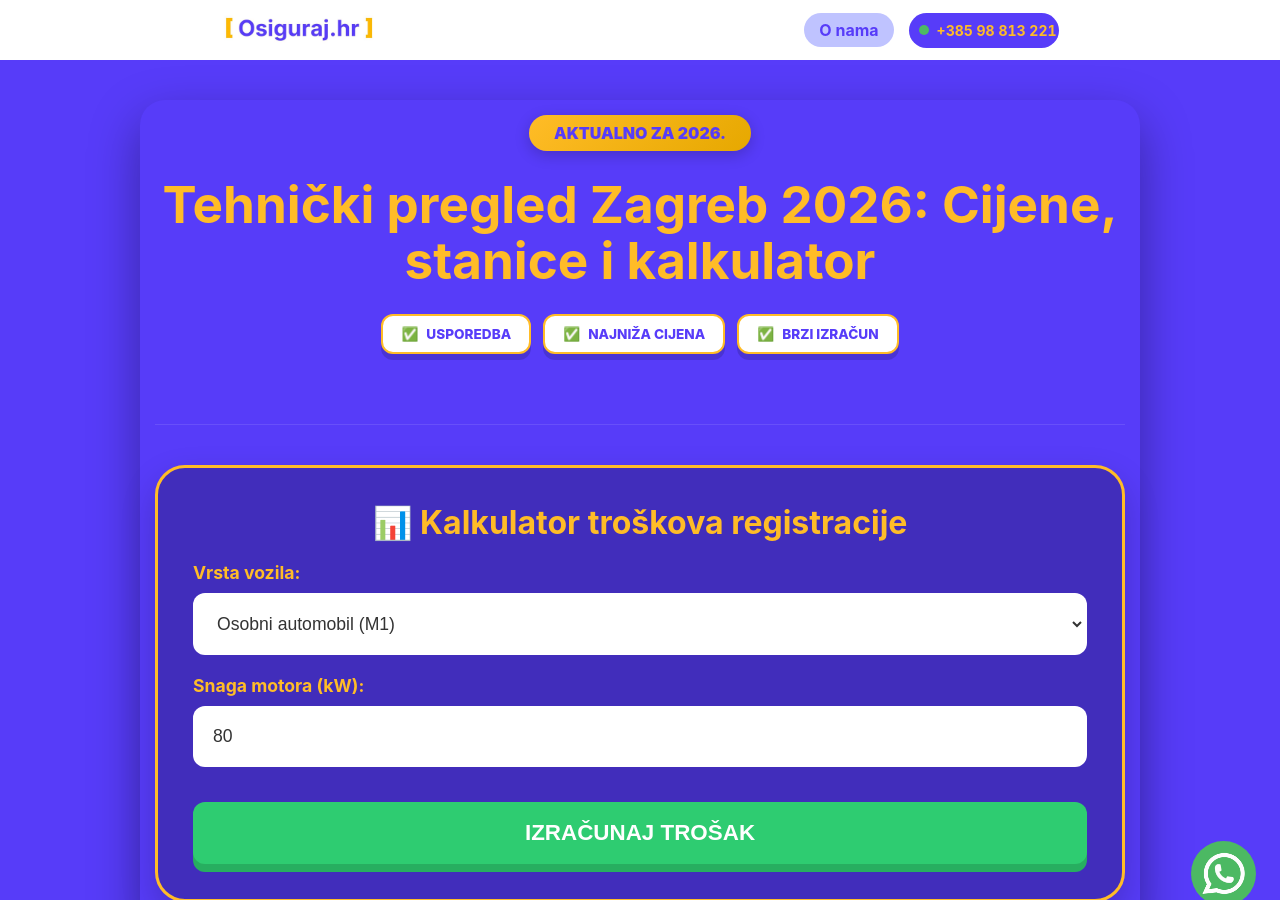
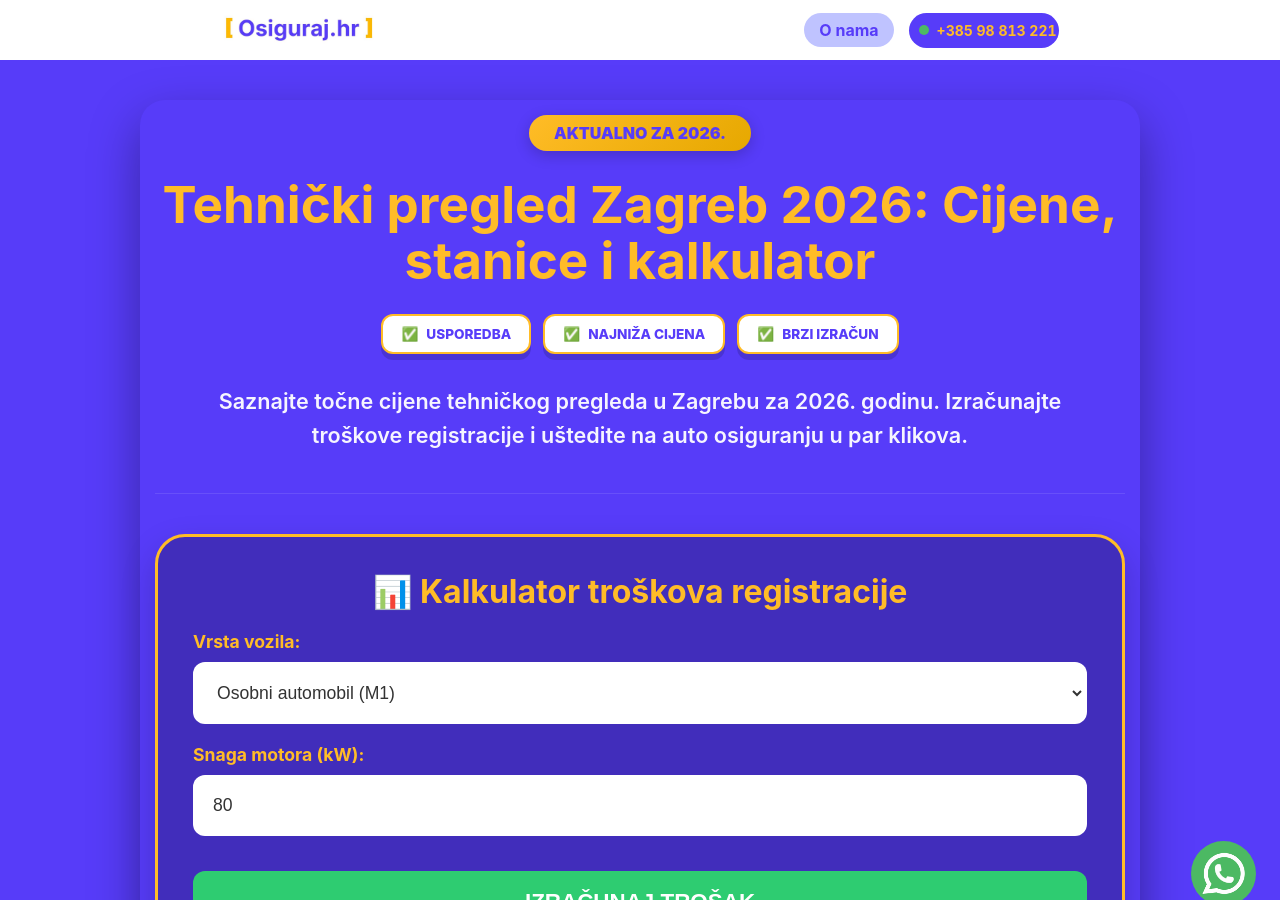
Before and after one commit to Filip-Gale/OsigurajHR, a Jekyll site: the page built from _tehnicki_pregled/zagreb.md, in a window 1280 px wide and 900 px high. Built offline with Jekyll 4.4.1, drawn with Linux system fonts in a browser that asks for light colours; some of the changed lines change nothing that is shown.

Commit message:
Update tehnicki-layout.html

```diff
--- a/_layouts/tehnicki-layout.html
+++ b/_layouts/tehnicki-layout.html
@@ -176,7 +176,7 @@
             </div>
 
             <p style="font-size: 1.35rem; opacity: 0.95; max-width: 850px; margin: 0 auto; line-height: 1.6;">
-                {{ page.description }}
+                {{ page.opis }}
             </p>
         </header>
 
@@ -254,12 +254,14 @@
 
         const ukupno = osnovica + ekoTest + (kw * 0.18) + cestarinaBase + naknadaOkolis + administrativniTroskovi;
 
+        const prikaz = document.getElementById('prikaz-cijene');
         document.getElementById('cifra').innerText = ukupno.toFixed(2) + " €";
-        document.getElementById('prikaz-cijene').style.display = "block";
+        prikaz.style.display = "block";
 
-        window.scrollTo({
-            top: document.getElementById('prikaz-cijene').offsetTop + 200,
-            behavior: 'smooth'
+        // NOVI POPRAVLJENI SCROLL - Centriranje rezultata na ekranu
+        prikaz.scrollIntoView({
+            behavior: 'smooth',
+            block: 'center'
         });
     }
     </script>
```
